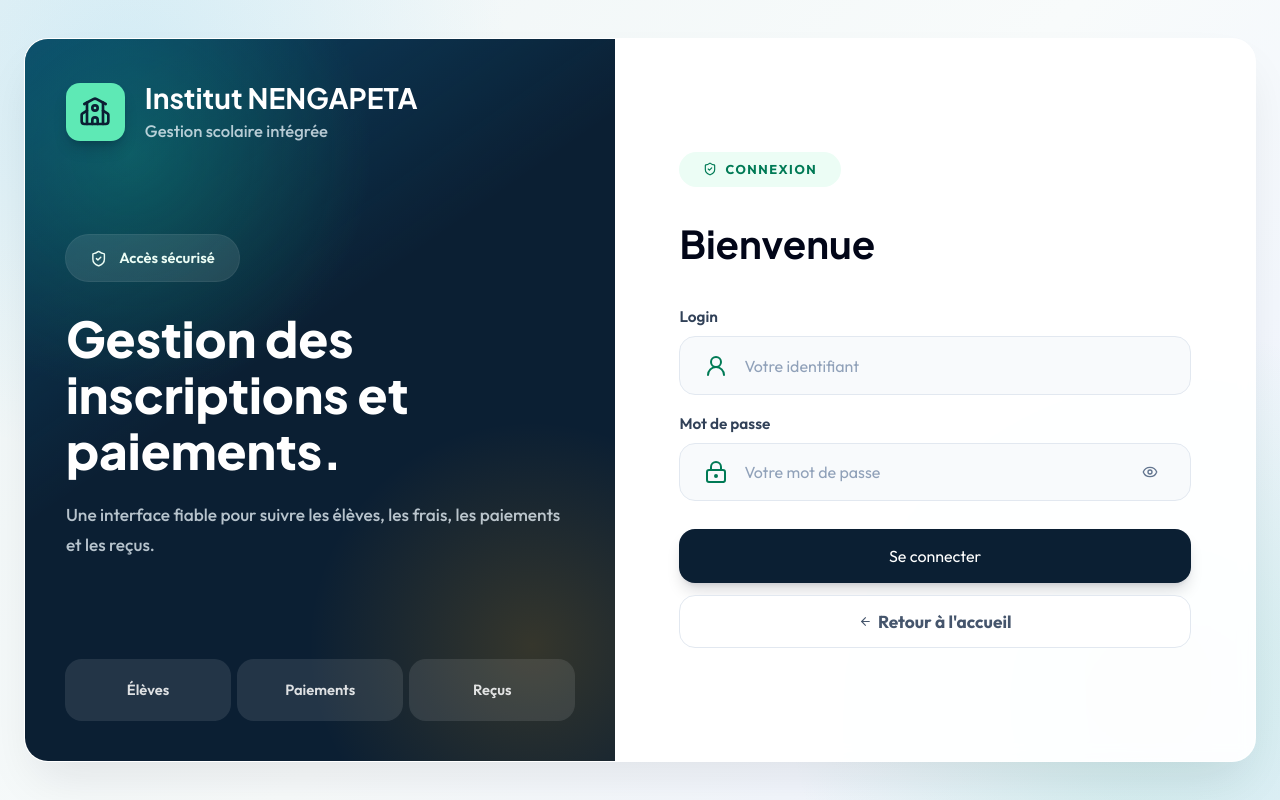
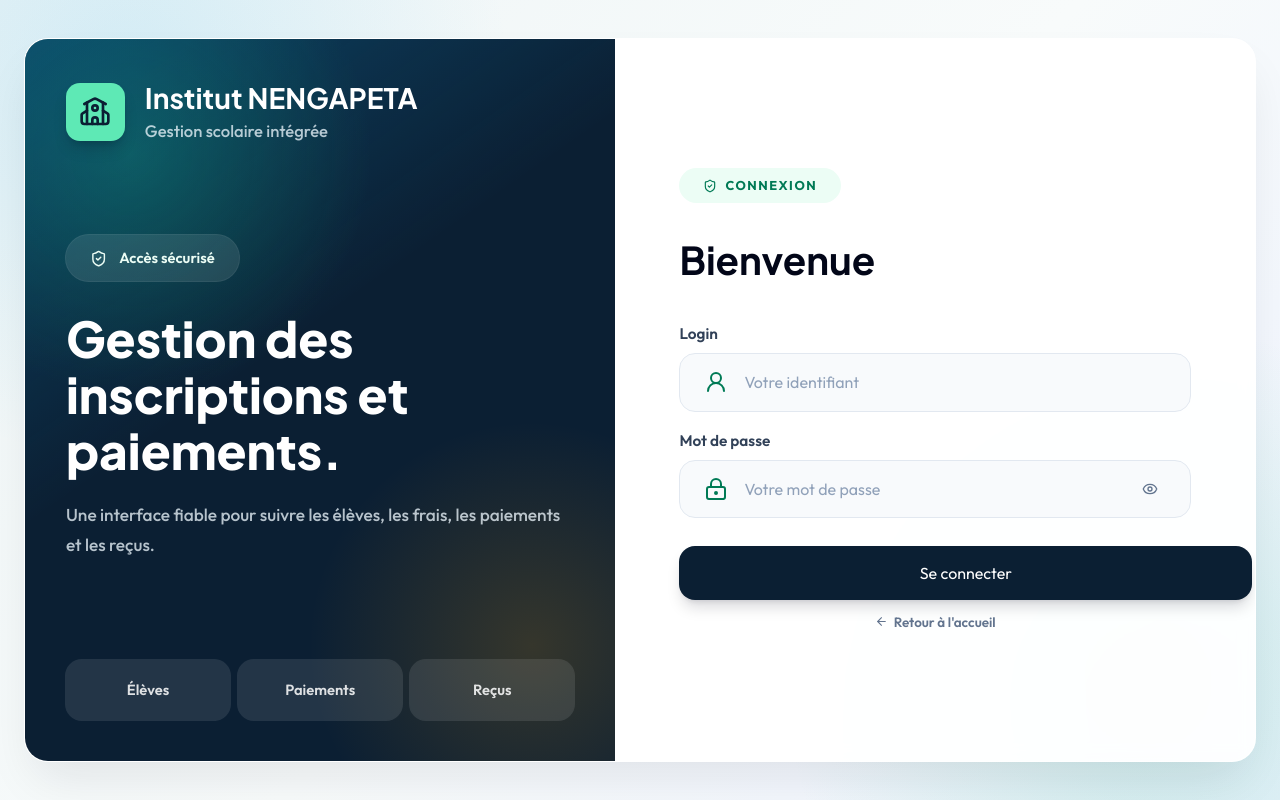
Before and after one commit to Amani-S21/Gestion_Inscript_Paiement_School, a React (Vite) app in the folder frontend/: page /login in a window 1280 px wide. Built offline with nearby package versions, Linux system fonts and the light colour scheme; no server answers.

Commit message:
update project

```diff
--- a/frontend/src/pages/auth/LoginPage.tsx
+++ b/frontend/src/pages/auth/LoginPage.tsx
@@ -123,12 +123,12 @@ export function LoginPage() {
             </label>
           </div>
           {error && <p className="mt-[clamp(0.65rem,2.8vw,1rem)] rounded-[10px] bg-rose-50 px-4 py-2.5 text-[clamp(0.72rem,3vw,0.8125rem)] font-semibold text-rose-700">{error}</p>}
-          <button disabled={loading} className="mt-[clamp(0.8rem,3vw,1rem)] h-[clamp(2.4rem,10vw,2.75rem)] w-full rounded-[10px] bg-[#0b1f33] px-4 text-[clamp(0.75rem,3vw,0.8125rem)] font-bold text-white shadow-lg shadow-slate-950/15 transition hover:bg-[#123554] disabled:opacity-60 lg:mt-7 lg:h-[3.35rem] lg:rounded-[16px] lg:text-[clamp(0.95rem,1.35vw,1.1rem)]">
+          <button disabled={loading} className="mx-auto mt-[clamp(0.8rem,3vw,1rem)] h-[clamp(2.4rem,10vw,2.75rem)] w-full rounded-[10px] bg-[#0b1f33] px-4 text-[clamp(0.75rem,3vw,0.8125rem)] font-bold text-white shadow-lg shadow-slate-950/15 transition hover:bg-[#123554] disabled:opacity-60 lg:mt-7 lg:h-[3.35rem] lg:w-[112%] lg:max-w-none lg:rounded-[16px] lg:text-[clamp(0.95rem,1.35vw,1.1rem)]">
             {loading ? "Connexion..." : "Se connecter"}
           </button>
           <Link
             to="/"
-            className="mt-[clamp(0.55rem,2.5vw,0.75rem)] inline-flex h-[clamp(2.4rem,10vw,2.75rem)] w-full items-center justify-center gap-1.5 rounded-[10px] border border-slate-200 bg-white text-[clamp(0.7rem,2.8vw,0.75rem)] font-bold text-slate-600 transition hover:border-emerald-200 hover:text-emerald-800 lg:h-[3.35rem] lg:rounded-[16px] lg:text-[clamp(0.95rem,1.35vw,1.1rem)]"
+            className="mt-[clamp(0.55rem,2.5vw,0.75rem)] inline-flex w-full items-center justify-center gap-1.5 text-[clamp(0.7rem,2.8vw,0.75rem)] font-semibold text-slate-500 transition hover:text-emerald-800 lg:text-[clamp(0.82rem,1.05vw,0.95rem)]"
           >
             <ArrowLeft className="h-[clamp(0.75rem,3vw,0.8125rem)] w-[clamp(0.75rem,3vw,0.8125rem)]" />
             Retour à l'accueil
```
